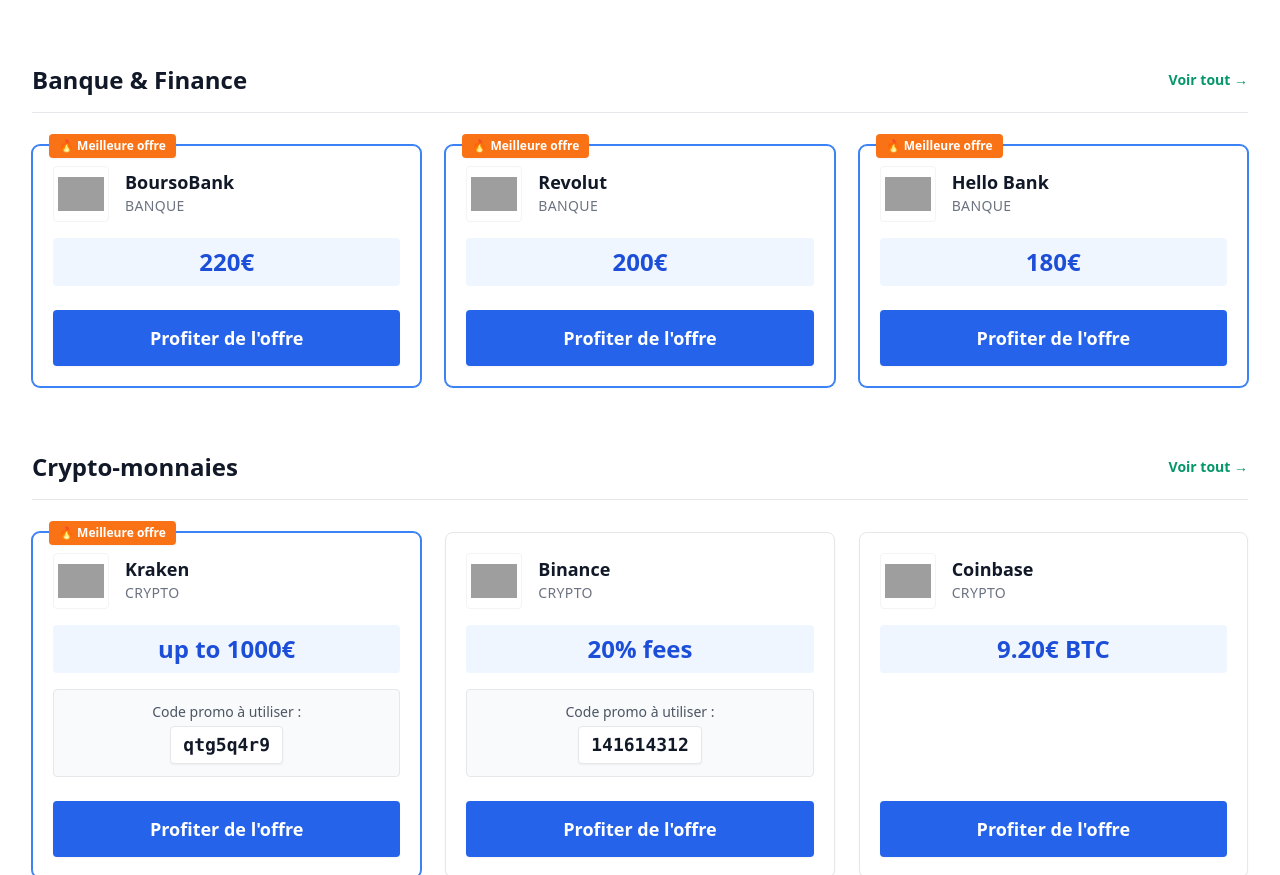
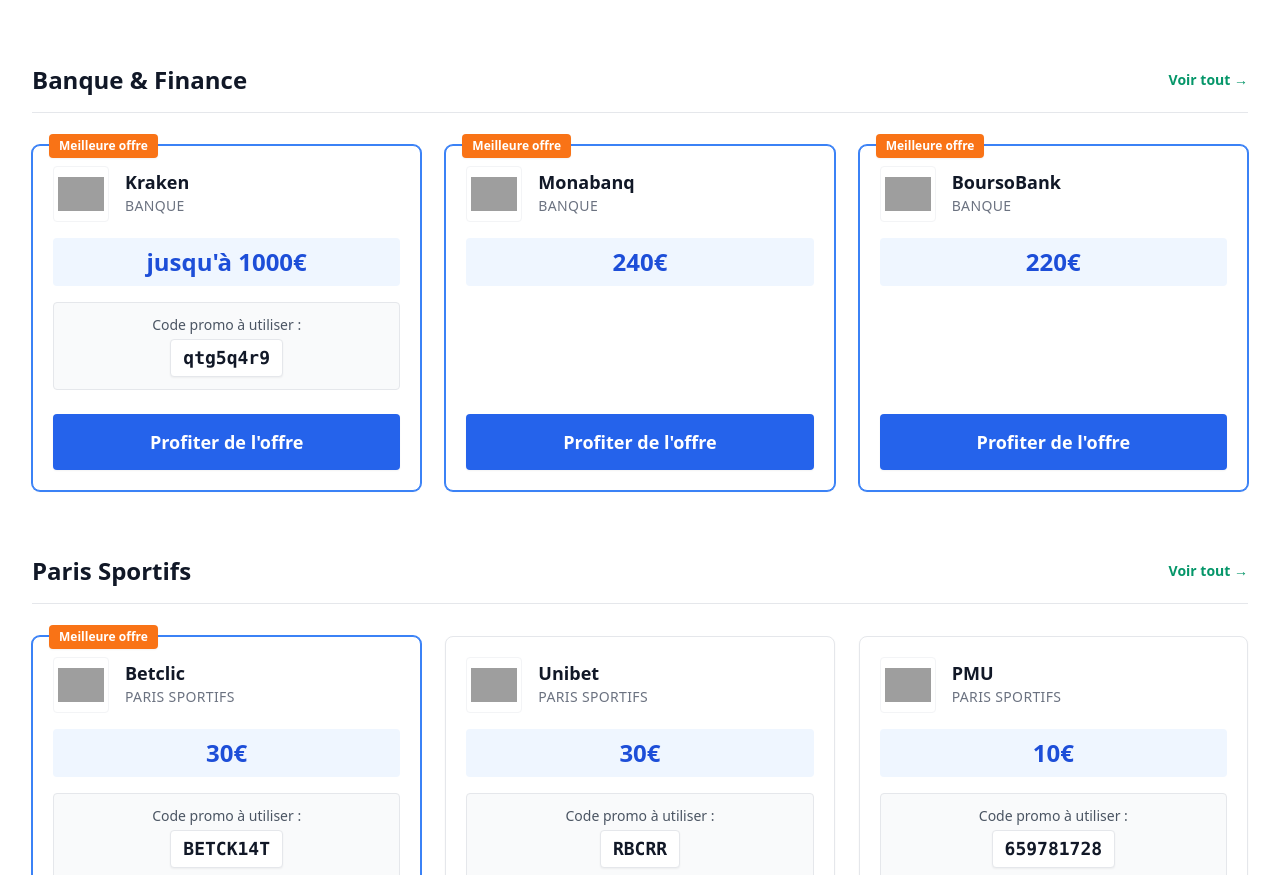
Before and after one commit to stephennight02-hash/argentgagnantgagnant, a React (Vite) app: page / in a window 1280 px wide. Shown: the part 1925-2800 px from the top of the page. Built offline with nearby package versions, Linux system fonts and the light colour scheme; grey boxes are pictures that could not be loaded.

Commit message:
feat: add all referral links, remove crypto category, add Paris Sportifs, SEO fixes

```diff
--- a/src/components/Navbar.jsx
+++ b/src/components/Navbar.jsx
@@ -11,7 +11,7 @@
   const navLinks = [
     { name: 'Accueil', path: '/' },
     { name: 'Banque', path: '/banque' },
-    { name: 'Crypto', path: '/crypto' },
+    { name: 'Paris Sportifs', path: '/paris-sportifs' },
     { name: 'Services', path: '/services' },
     { name: 'Cashback', path: '/cashback' },
     { name: 'Blog', path: '/blog' }
--- a/src/components/OfferCard.jsx
+++ b/src/components/OfferCard.jsx
@@ -20,7 +20,7 @@
     >
       {featured && (
         <div className="absolute -top-3 left-4 bg-orange-500 text-white text-xs font-bold px-2.5 py-1 rounded shadow-sm">
-          🔥 Meilleure offre
+          Meilleure offre
         </div>
       )}
 
@@ -41,7 +41,14 @@
             {name}
           </h3>
           <span className="text-sm text-gray-500 uppercase tracking-wide">
-            {category}
+            {{
+              banque: 'Banque',
+              paris: 'Paris Sportifs',
+              cashback: 'Cashback',
+              shopping: 'Shopping',
+              services: 'Services',
+              revenus_passifs: 'Revenus Passifs'
+            }[category] || category}
           </span>
         </div>
       </div>
@@ -65,7 +72,7 @@
         <a
           href={link}
           target="_blank"
-          rel="noopener noreferrer"
+          rel="noopener noreferrer nofollow sponsored"
           className="block w-full bg-blue-600 hover:bg-blue-700 text-white font-bold py-3.5 px-4 rounded transition-colors text-center text-lg shadow-sm"
         >
           Profiter de l'offre
--- a/src/data/offers.js
+++ b/src/data/offers.js
@@ -1,4 +1,40 @@
 export const offers = [
+  {
+    name: "Monabanq",
+    category: "banque",
+    reward: "240€",
+    rewardValue: 240,
+    link: "https://www.monabanq.com/fr/produits/compte_courant.html?IDPEREFPRINCIPALE=69900001&CODEPROMO=PARCTC&CAMTYPE=PARRAINAGE&SUPPORT=EMAIL&codeParrain=313N3SN",
+    domain: "monabanq.com",
+    code: null,
+    conditions: "https://parrainage.co/offers/73427",
+    highlight: true,
+    featured: true
+  },
+  {
+    name: "BoursoBank",
+    category: "banque",
+    reward: "220€",
+    rewardValue: 220,
+    link: "https://bour.so/p/tDZflmcg3j7",
+    domain: "boursobank.com",
+    code: null,
+    conditions: "https://parrainage.co/404",
+    highlight: true,
+    featured: true
+  },
+  {
+    name: "Revolut",
+    category: "banque",
+    reward: "200€",
+    rewardValue: 200,
+    link: "https://revolut.com/referral/?referral-code=paul7fy0g!MAY1-25-AR-H1",
+    domain: "revolut.com",
+    code: null,
+    conditions: "https://parrainage.co/offers/76992",
+    highlight: true,
+    featured: true
+  },
   {
     name: "Hello Bank",
     category: "banque",
@@ -24,9 +60,21 @@
     featured: true
   },
   {
+    name: "Gemini",
+    category: "banque",
+    reward: "$110",
+    rewardValue: 110,
+    link: "https://exchange.gemini.com/register?referral=9zvkk6dt7&type=referral",
+    domain: "gemini.com",
+    code: null,
+    conditions: "https://parrainage.co/offers/112838",
+    highlight: true,
+    featured: true
+  },
+  {
     name: "Kraken",
-    category: "crypto",
-    reward: "up to 1000€",
+    category: "banque",
+    reward: "jusqu'à 1000€",
     rewardValue: 1000,
     link: "https://invite.kraken.com/JDNW/5wae8zsq",
     domain: "kraken.com",
@@ -34,6 +82,30 @@
     conditions: null,
     highlight: true,
     featured: true
+  },
+  {
+    name: "Trade Republic",
+    category: "banque",
+    reward: "50€",
+    rewardValue: 50,
+    link: "https://refnocode.trade.re/fgv6l0ll",
+    domain: "traderepublic.com",
+    code: null,
+    conditions: "https://parrainage.co/offers/74284",
+    highlight: false,
+    featured: false
+  },
+  {
+    name: "PayPal",
+    category: "banque",
+    reward: "10€",
+    rewardValue: 10,
+    link: "https://py.pl/1TPdzW",
+    domain: "paypal.com",
+    code: null,
+    conditions: "https://parrainage.co/offers/73434",
+    highlight: false,
+    featured: false
   },
   {
     name: "Betclic",
@@ -44,32 +116,8 @@
     domain: "betclic.fr",
     code: "BETCK14T",
     conditions: "https://parrainage.co/offers/73429",
-    highlight: false,
-    featured: false
-  },
-  {
-    name: "Acheel",
-    category: "services",
-    reward: "1 month free",
-    rewardValue: 1,
-    link: "https://www.acheel.com/?discountCode=PAET7143",
-    domain: "acheel.com",
-    code: "PAET7143",
-    conditions: "https://parrainage.co/offers/94854",
-    highlight: false,
-    featured: false
-  },
-  {
-    name: "MyProtein",
-    category: "shopping",
-    reward: "40% discount",
-    rewardValue: 40,
-    link: "https://fr.myprotein.com/referrals.list?applyCode=PAUL-R1FTN",
-    domain: "myprotein.com",
-    code: "PAUL-R1FTN",
-    conditions: "https://parrainage.co/offers/74511",
-    highlight: false,
-    featured: false
+    highlight: true,
+    featured: true
   },
   {
     name: "Unibet",
@@ -84,76 +132,136 @@
     featured: false
   },
   {
+    name: "PMU",
+    category: "paris",
+    reward: "10€",
+    rewardValue: 10,
+    link: "https://pmu.fr/turf/static/offre-parrainage/?codeParrainage=659781728",
+    domain: "pmu.fr",
+    code: "659781728",
+    conditions: "https://parrainage.co/offers/73431",
+    highlight: false,
+    featured: false
+  },
+  {
+    name: "Joko",
+    category: "cashback",
+    reward: "10€",
+    rewardValue: 10,
+    link: "https://hellojoko.app.link/tyX38HoTyP",
+    domain: "joko.com",
+    code: "sgjaaq",
+    conditions: "https://parrainage.co/offers/76184",
+    highlight: true,
+    featured: true
+  },
+  {
+    name: "iGraal",
+    category: "cashback",
+    reward: "5€",
+    rewardValue: 5,
+    link: "https://fr.igraal.com/parrainage?parrain=AG_619415e068ea1",
+    domain: "igraal.com",
+    code: null,
+    conditions: "https://parrainage.co/offers/73420",
+    highlight: false,
+    featured: false
+  },
+  {
+    name: "Widilo",
+    category: "cashback",
+    reward: "5€",
+    rewardValue: 5,
+    link: "https://www.widilo.fr/i/PARRAINDUFUTUR",
+    domain: "widilo.fr",
+    code: "PARRAINDUFUTUR",
+    conditions: "https://parrainage.co/offers/111063",
+    highlight: false,
+    featured: false
+  },
+  {
+    name: "Poulpeo",
+    category: "cashback",
+    reward: "5€",
+    rewardValue: 5,
+    link: "https://www.poulpeo.com/p/aszuab",
+    domain: "poulpeo.com",
+    code: "aszuab",
+    conditions: "https://parrainage.co/offers/74394",
+    highlight: false,
+    featured: false
+  },
+  {
+    name: "MyProtein",
+    category: "shopping",
+    reward: "40% de réduction",
+    rewardValue: 40,
+    link: "https://fr.myprotein.com/referrals.list?applyCode=PAUL-R1FTN",
+    domain: "myprotein.com",
+    code: "PAUL-R1FTN",
+    conditions: "https://parrainage.co/offers/74511",
+    highlight: false,
+    featured: false
+  },
+  {
+    name: "Glovo",
+    category: "shopping",
+    reward: "3 livraisons gratuites",
+    rewardValue: 15,
+    link: "https://glovo.go.link/?adj_t=vanu045&adjust_deeplink=glovoapp%3A%2F%2Fopen%3Flink_type%3Dmgm_promo%26c%3DDWBXNZW",
+    domain: "glovoapp.com",
+    code: null,
+    conditions: "https://parrainage.co/offers/108962",
+    highlight: false,
+    featured: false
+  },
+  {
     name: "Surfshark",
     category: "services",
-    reward: "3 months free + $20 bonus",
+    reward: "3 mois offerts + 20$",
     rewardValue: 20,
     link: "https://surfshark.club/friend/6G4sMpt4",
     domain: "surfshark.com",
     code: null,
     conditions: "https://parrainage.co/offers/110161",
+    highlight: true,
+    featured: true
+  },
+  {
+    name: "Acheel",
+    category: "services",
+    reward: "1 mois offert",
+    rewardValue: 1,
+    link: "https://www.acheel.com/?discountCode=PAET7143",
+    domain: "acheel.com",
+    code: "PAET7143",
+    conditions: "https://parrainage.co/offers/94854",
     highlight: false,
     featured: false
   },
   {
-    name: "Revolut",
-    category: "banque",
-    reward: "200€",
-    rewardValue: 200,
-    link: "https://revolut.com/referral/?referral-code=paul7fy0g!MAY1-25-AR-H1",
-    domain: "revolut.com",
-    code: null,
-    conditions: "https://parrainage.co/offers/76992",
-    highlight: true,
-    featured: true
-  },
-  {
-    name: "BoursoBank",
-    category: "banque",
-    reward: "220€",
-    rewardValue: 220,
-    link: "https://bour.so/p/tDZflmcg3j7",
-    domain: "boursobank.com",
-    code: null,
-    conditions: null,
-    highlight: true,
-    featured: true
-  },
-  {
-    name: "Trade Republic",
-    category: "banque",
-    reward: "50€",
-    rewardValue: 50,
-    link: "https://refnocode.trade.re/fgv6l0ll",
-    domain: "traderepublic.com",
-    code: null,
-    conditions: null,
+    name: "Airalo",
+    category: "services",
+    reward: "Réduction eSIM",
+    rewardValue: 3,
+    link: "https://ref.airalo.com/u497",
+    domain: "airalo.com",
+    code: "PAUL7955",
+    conditions: "https://parrainage.co/offers/109362",
     highlight: false,
     featured: false
   },
   {
-    name: "Binance",
-    category: "crypto",
-    reward: "20% fees",
-    rewardValue: 20,
-    link: "https://accounts.binance.com/en/register?ref=141614312",
-    domain: "binance.com",
-    code: "141614312",
-    conditions: null,
-    highlight: false,
-    featured: false
-  },
-  {
-    name: "Coinbase",
-    category: "crypto",
-    reward: "9.20€ BTC",
-    rewardValue: 9.2,
-    link: "https://coinbase.com/join/SK8EYR5?src=referral-link",
-    domain: "coinbase.com",
+    name: "GRASS",
+    category: "revenus_passifs",
+    reward: "5000 points",
+    rewardValue: 50,
+    link: "https://app.grass.io/register?referralCode=OxbntaKO9nETUEP",
+    domain: "grass.io",
     code: null,
-    conditions: null,
-    highlight: false,
-    featured: false
+    conditions: "https://parrainage.co/offers/104428",
+    highlight: true,
+    featured: true
   },
   {
     name: "HoneyGain",
@@ -161,9 +269,45 @@
     reward: "5$",
     rewardValue: 5,
     link: "https://r.honeygain.me/ALIASB1B82",
-    domain: "honeygain.me",
+    domain: "honeygain.com",
     code: null,
-    conditions: null,
+    conditions: "https://parrainage.co/offers/107499",
+    highlight: false,
+    featured: false
+  },
+  {
+    name: "JumpTask",
+    category: "revenus_passifs",
+    reward: "5$ + 20% bonus",
+    rewardValue: 5,
+    link: "https://www.jumptask.io/r/vimehyhefoza",
+    domain: "jumptask.io",
+    code: null,
+    conditions: "https://parrainage.co/offers/110610",
+    highlight: false,
+    featured: false
+  },
+  {
+    name: "Earn.fm",
+    category: "revenus_passifs",
+    reward: "5$",
+    rewardValue: 5,
+    link: "https://earn.fm/ref/PARR4XFT",
+    domain: "earn.fm",
+    code: null,
+    conditions: "https://parrainage.co/offers/110209",
+    highlight: false,
+    featured: false
+  },
+  {
+    name: "Packetshare",
+    category: "revenus_passifs",
+    reward: "5$",
+    rewardValue: 5,
+    link: "https://packetstream.io/?psr=3ZfV",
+    domain: "packetstream.io",
+    code: null,
+    conditions: "https://parrainage.co/offers/109521",
     highlight: false,
     featured: false
   },
@@ -175,79 +319,7 @@
     link: "https://earnapp.com/i/JCeXXC3P",
     domain: "earnapp.com",
     code: null,
-    conditions: null,
-    highlight: false,
-    featured: false
-  },
-  {
-    name: "Packetshare",
-    category: "revenus_passifs",
-    reward: "5$",
-    rewardValue: 5,
-    link: "https://packetstream.io/?psr=3ZfV",
-    domain: "packetstream.io",
-    code: null,
-    conditions: null,
-    highlight: false,
-    featured: false
-  },
-  {
-    name: "Airbnb",
-    category: "services",
-    reward: "95€",
-    rewardValue: 95,
-    link: "https://www.airbnb.fr/rp/paule17802?p=stay&s=67",
-    domain: "airbnb.fr",
-    code: null,
-    conditions: null,
-    highlight: false,
-    featured: false
-  },
-  {
-    name: "Uber Eats",
-    category: "shopping",
-    reward: "15€",
-    rewardValue: 15,
-    link: "https://ubereats.com/feed?promoCode=eats-u3gadfkxue",
-    domain: "ubereats.com",
-    code: "eats-u3gadfkxue",
-    conditions: null,
-    highlight: false,
-    featured: false
-  },
-  {
-    name: "PayPal",
-    category: "banque",
-    reward: "10€",
-    rewardValue: 10,
-    link: "https://py.pl/1TPdzW",
-    domain: "paypal.com",
-    code: null,
-    conditions: null,
-    highlight: false,
-    featured: false
-  },
-  {
-    name: "iGraal",
-    category: "cashback",
-    reward: "5€",
-    rewardValue: 5,
-    link: "https://fr.igraal.com/parrainage?parrain=AG_619415e068ea1",
-    domain: "igraal.com",
-    code: null,
-    conditions: null,
-    highlight: false,
-    featured: false
-  },
-  {
-    name: "Widilo",
-    category: "cashback",
-    reward: "5€",
-    rewardValue: 5,
-    link: "https://www.widilo.fr/i/PARRAINDUFUTUR",
-    domain: "widilo.fr",
-    code: "PARRAINDUFUTUR",
-    conditions: null,
+    conditions: "https://parrainage.co/offers/110208",
     highlight: false,
     featured: false
   }
--- a/src/pages/Blog.jsx
+++ b/src/pages/Blog.jsx
@@ -2,25 +2,25 @@
   const articles = [
     {
       title: "Comment optimiser ses gains avec le cashback ?",
-      date: "15 Octobre 2023",
+      date: "15 Janvier 2026",
       excerpt: "Découvrez nos meilleures astuces pour maximiser vos retours sur achats quotidiens grâce aux plateformes de cashback."
     },
     {
       title: "Le guide du débutant pour choisir sa banque en ligne",
-      date: "02 Novembre 2023",
+      date: "02 Février 2026",
       excerpt: "Frais réduits, primes de parrainage intéressantes : comment faire le tri parmi toutes les offres du marché ?"
     },
     {
-      title: "Parrainage Crypto : les plateformes les plus généreuses",
-      date: "15 Novembre 2023",
-      excerpt: "Un comparatif détaillé des bonus d'inscription offerts par les leaders du marché des crypto-monnaies."
+      title: "Paris sportifs : les meilleurs bonus de bienvenue",
+      date: "10 Mars 2026",
+      excerpt: "Comparatif détaillé des offres de parrainage sur les sites de paris sportifs les plus populaires en France."
     }
   ];
 
   return (
     <div className="max-w-4xl mx-auto px-4 sm:px-6 lg:px-8 py-16">
       <div className="mb-12">
-        <h1 className="text-4xl font-extrabold text-gray-900 mb-4">📝 Conseils & Astuces</h1>
+        <h1 className="text-4xl font-extrabold text-gray-900 mb-4">Conseils & Astuces</h1>
         <p className="text-xl text-gray-600">
           Retrouvez nos derniers articles pour vous aider à mieux gérer votre argent et optimiser vos primes de parrainage.
         </p>
--- a/src/pages/Home.jsx
+++ b/src/pages/Home.jsx
@@ -161,7 +161,7 @@
           <p className="text-xl text-gray-600">Sélectionnées avec soin, classées par rentabilité</p>
         </div>
 
-        {['banque', 'crypto', 'cashback', 'services', 'revenus_passifs'].map((category) => {
+        {['banque', 'paris', 'cashback', 'services', 'revenus_passifs'].map((category) => {
           const categoryOffers = offers
             .filter(o => o.category === category)
             .sort((a, b) => b.rewardValue - a.rewardValue);
@@ -170,10 +170,18 @@
 
           const categoryNames = {
             'banque': 'Banque & Finance',
-            'crypto': 'Crypto-monnaies',
+            'paris': 'Paris Sportifs',
             'cashback': 'Cashback & Shopping',
             'services': 'Services (VPN, Assurance, etc.)',
             'revenus_passifs': 'Revenus Passifs'
+          };
+
+          const categoryLinks = {
+            'banque': '/banque',
+            'paris': '/paris-sportifs',
+            'cashback': '/cashback',
+            'services': '/services',
+            'revenus_passifs': '/services'
           };
 
           return (
@@ -182,7 +190,7 @@
                 <h3 className="text-2xl font-bold text-gray-900">
                   {categoryNames[category]}
                 </h3>
-                <Link to={`/${category === 'revenus_passifs' ? 'services' : category}`} className="text-emerald-600 hover:text-emerald-700 font-semibold text-sm hidden sm:block">
+                <Link to={categoryLinks[category]} className="text-emerald-600 hover:text-emerald-700 font-semibold text-sm hidden sm:block">
                   Voir tout →
                 </Link>
               </div>
@@ -192,7 +200,7 @@
                 ))}
               </div>
               <div className="mt-6 text-center sm:hidden">
-                <Link to={`/${category === 'revenus_passifs' ? 'services' : category}`} className="text-emerald-600 hover:text-emerald-700 font-semibold text-sm">
+                <Link to={categoryLinks[category]} className="text-emerald-600 hover:text-emerald-700 font-semibold text-sm">
                   Voir plus d'offres...
                 </Link>
               </div>
--- /dev/null
+++ b/src/pages/ParisSportifs.jsx
@@ -0,0 +1,29 @@
+import { offers } from '../data/offers';
+import OfferCard from '../components/OfferCard';
+
+export default function ParisSportifs() {
+  const parisOffers = offers
+    .filter(o => o.category === 'paris')
+    .sort((a, b) => b.rewardValue - a.rewardValue);
+
+  return (
+    <div className="max-w-7xl mx-auto px-4 sm:px-6 lg:px-8 py-16">
+      <div className="mb-12">
+        <h1 className="text-4xl font-extrabold text-gray-900 mb-4">Paris Sportifs</h1>
+        <p className="text-xl text-gray-600 max-w-3xl">
+          Profitez des meilleures offres de parrainage sur les sites de paris sportifs. Inscrivez-vous et recevez des bonus de bienvenue exclusifs.
+        </p>
+      </div>
+
+      {parisOffers.length > 0 ? (
+        <div className="grid grid-cols-1 md:grid-cols-2 lg:grid-cols-3 gap-6">
+          {parisOffers.map((offer, index) => (
+            <OfferCard key={index} offer={offer} />
+          ))}
+        </div>
+      ) : (
+        <p className="text-gray-500 text-lg">Aucune offre disponible pour le moment.</p>
+      )}
+    </div>
+  );
+}
```
Also changed, not shown: src/App.jsx (+5 -3 lines).
